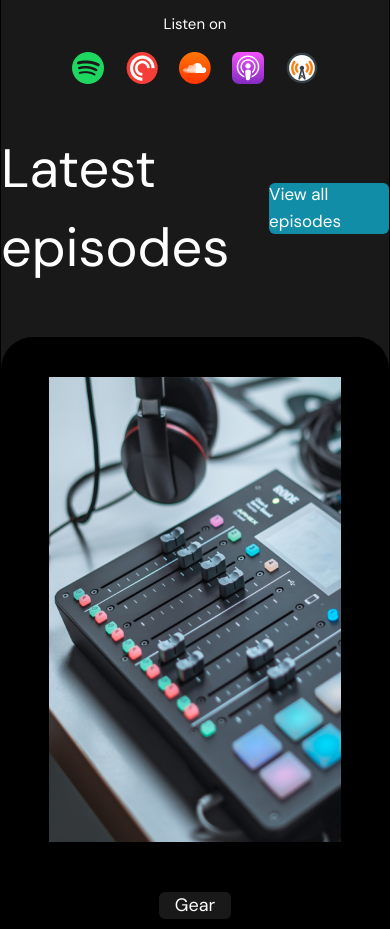
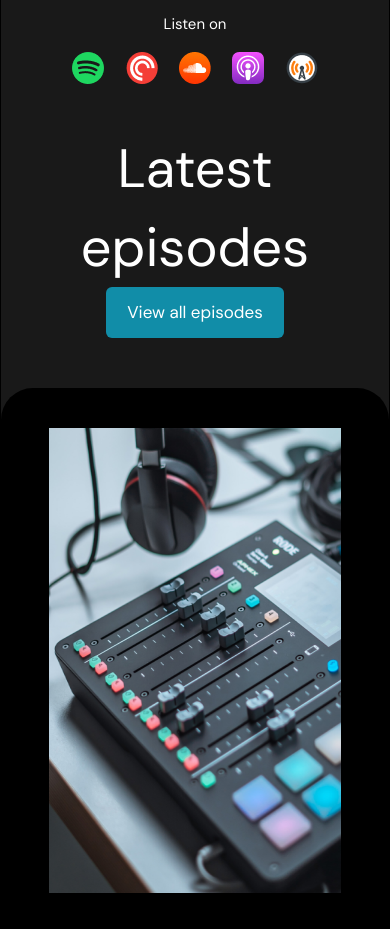
Before and after one commit to Nafffar/Nafffar.github.io, a plain HTML site: page index.html in a window 390 px wide. Shown: the part 1400-2329 px from the top of the page. Drawn offline with Linux system fonts and the light colour scheme.

Commit message:
Add files via upload

```diff
--- a/css/media/mobile.css
+++ b/css/media/mobile.css
@@ -157,6 +157,15 @@
         line-height: 24px;
     }
 
+    .viewAll{
+        display: flex;
+        flex-direction: column;
+        align-items: center;
+    }
+    .viewAll span{
+        text-align: center;
+    }
+
     /**/
 
     .links,  .nav-links, .about-links{
```
